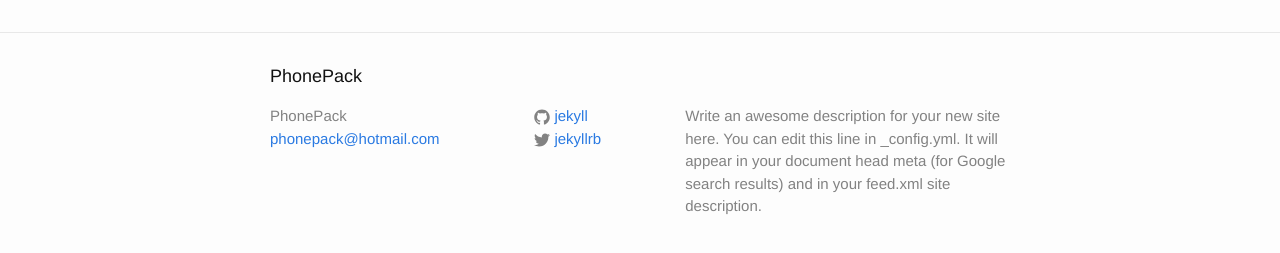
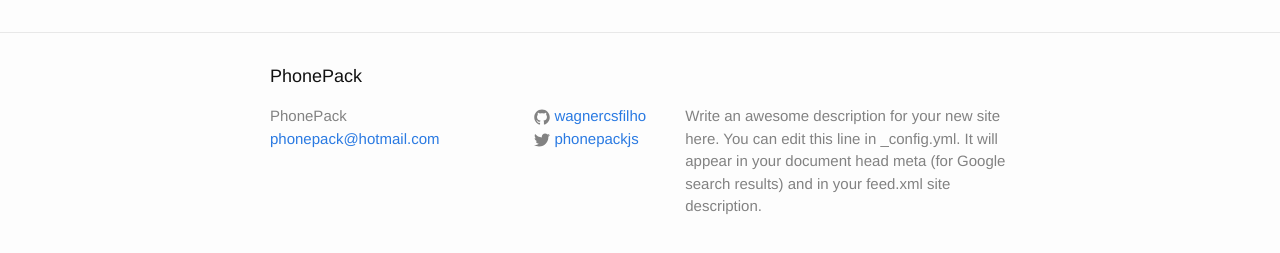
Before and after one commit to wagnercsfilho/phonepack, a Jekyll site: the page built from index.html, in a window 1280 px wide. Shown: the part 264-517 px from the top of the page. Built offline with Jekyll 4.4.1, drawn with Linux system fonts in a browser that asks for light colours.

Commit message:
update url

```diff
--- a/_config.yml
+++ b/_config.yml
@@ -14,8 +14,8 @@ description: > # this means to ignore newlines until "baseurl:"
   Google search results) and in your feed.xml site description.
 baseurl: "" # the subpath of your site, e.g. /blog
 url: "http://wagnercsfilho.github.io/" # the base hostname & protocol for your site
-twitter_username: jekyllrb
-github_username:  jekyll
+twitter_username: phonepackjs
+github_username:  wagnercsfilho
 
 # Build settings
 markdown: kramdown
```
